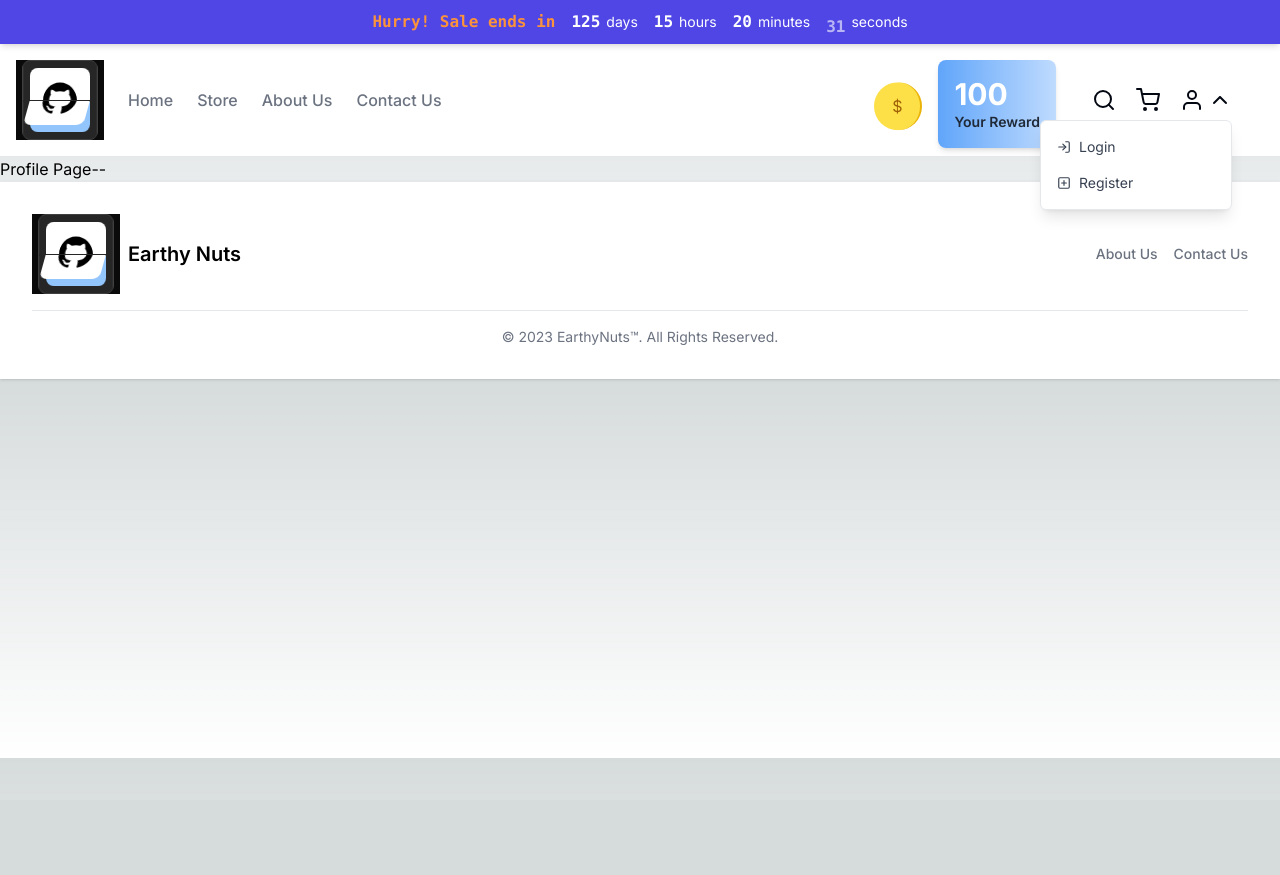
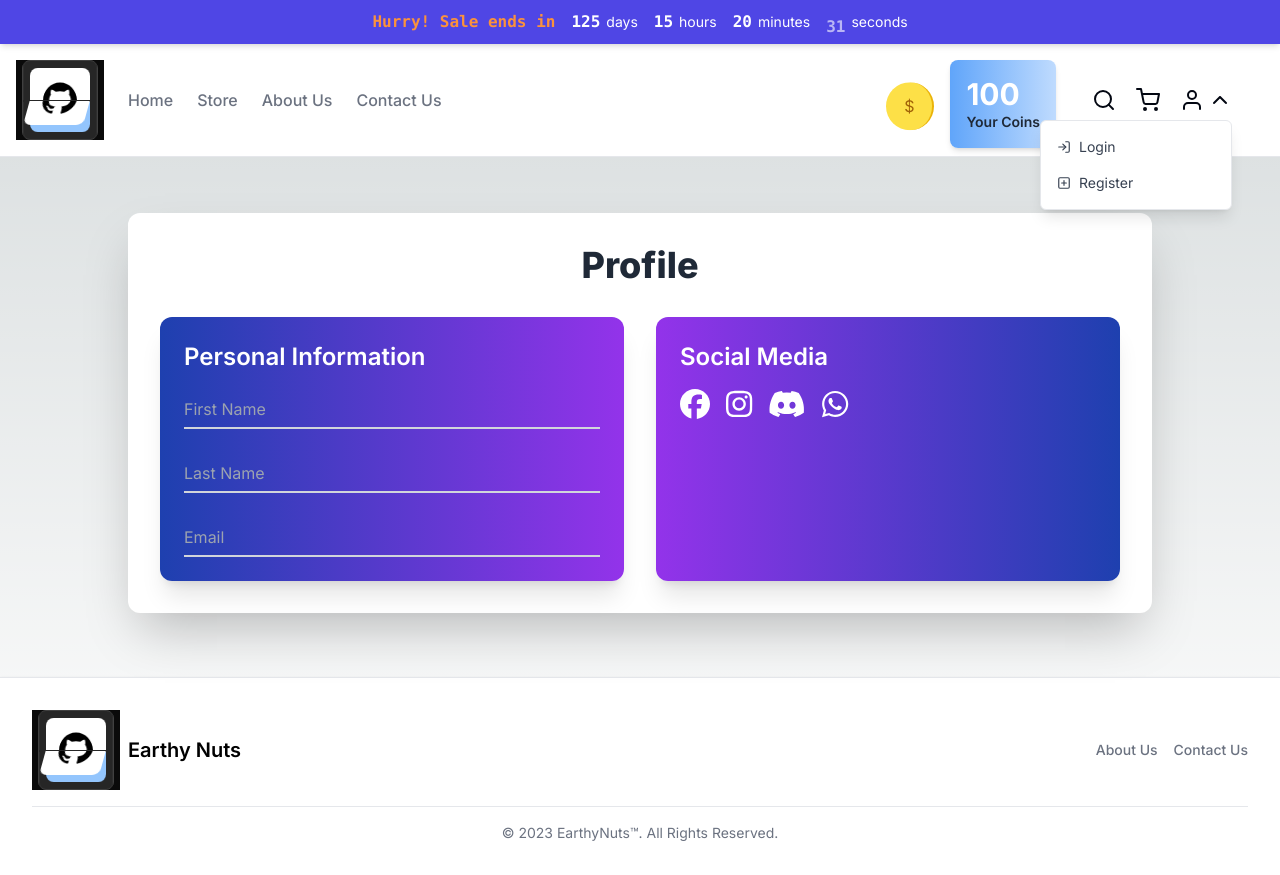
Before and after one commit to Siddharth0101/Ecommerce-Next.js, a Next.js app: page /profile in a window 1280 px wide. Both pictures are taken after a click on the button 1206 px from the left and 100 px from the top of the page. Before the commit the page ends 800 px from the top, so only its background shows below. Built offline with nearby package versions, Linux system fonts and the light colour scheme.

Commit message:
profile component

```diff
--- a/package.json
+++ b/package.json
@@ -9,6 +9,7 @@
     "lint": "next lint"
   },
   "dependencies": {
+    "@fortawesome/free-brands-svg-icons": "^6.5.2",
     "@fortawesome/free-solid-svg-icons": "^6.5.2",
     "@fortawesome/react-fontawesome": "^0.2.2",
     "@react-three/drei": "^9.107.2",
--- a/src/app/(authentication)/profile/page.js
+++ b/src/app/(authentication)/profile/page.js
@@ -1,12 +1,19 @@
 "use client";
 import { useEffect, useState } from "react";
+import { motion } from "framer-motion";
 import Loader from "./loading";
 import { useSelector } from "react-redux";
+import { FontAwesomeIcon } from "@fortawesome/react-fontawesome";
+import {
+  faFacebook,
+  faInstagram,
+  faDiscord,
+  faWhatsapp,
+} from "@fortawesome/free-brands-svg-icons";
 
-export default function Login() {
+export default function Profile() {
   const [isLoading, setIsLoading] = useState(true);
   const displayName = useSelector((state) => state.token.displayName);
-  const isLogged = useSelector((state) => state.token.isLogged);
 
   useEffect(() => {
     const timer = setTimeout(() => {
@@ -14,13 +21,129 @@ export default function Login() {
     }, 5000);
     return () => clearTimeout(timer);
   }, []);
+
   if (isLoading) {
     return <Loader />;
   }
+
   return (
-    <div>
-      Profile Page
-      {displayName}--{}
-    </div>
+    <motion.div
+      initial={{ opacity: 0 }}
+      animate={{ opacity: 1 }}
+      exit={{ opacity: 0 }}
+      className="flex flex-col items-center mt-14 mb-16"
+    >
+      <motion.div
+        initial={{ opacity: 0, y: -50 }}
+        animate={{ opacity: 1, y: 0 }}
+        transition={{ duration: 1 }}
+        className="max-w-5xl w-full bg-white rounded-xl shadow-2xl p-8 space-y-8"
+      >
+        <h2 className="text-center text-4xl font-extrabold text-gray-800 mb-8">
+          Profile
+        </h2>
+
+        <div className="flex flex-col md:flex-row md:space-x-8 space-y-8 md:space-y-0 w-full">
+          <motion.div
+            initial={{ opacity: 0, x: -50 }}
+            animate={{ opacity: 1, x: 0 }}
+            transition={{ duration: 1, delay: 0.2 }}
+            className="bg-gradient-to-r from-blue-800 to-purple-600 rounded-xl shadow-xl p-6 w-full"
+          >
+            <h3 className="text-2xl font-semibold text-white mb-4">
+              Personal Information
+            </h3>
+            <form className="space-y-6">
+              <motion.div
+                initial={{ opacity: 0, x: -20 }}
+                animate={{ opacity: 1, x: 0 }}
+                transition={{ duration: 0.8, delay: 0.4 }}
+                className="relative"
+              >
+                <input
+                  placeholder="First Name"
+                  className="peer h-10 w-full border-b-2 border-gray-300 text-gray-800 bg-transparent placeholder-transparent focus:outline-none focus:border-purple-500"
+                  value={displayName.split(" ")[0]}
+                  readOnly
+                />
+                <label className="absolute left-0 -top-3.5 text-gray-500 text-sm transition-all peer-placeholder-shown:text-base peer-placeholder-shown:text-gray-400 peer-placeholder-shown:top-2 peer-focus:-top-3.5 peer-focus:text-purple-500 peer-focus:text-sm">
+                  First Name
+                </label>
+              </motion.div>
+              <motion.div
+                initial={{ opacity: 0, x: -20 }}
+                animate={{ opacity: 1, x: 0 }}
+                transition={{ duration: 0.8, delay: 0.6 }}
+                className="relative"
+              >
+                <input
+                  placeholder="Last Name"
+                  className="peer h-10 w-full border-b-2 border-gray-300 text-gray-800 bg-transparent placeholder-transparent focus:outline-none focus:border-purple-500"
+                  value={displayName.split(" ")[1]}
+                  readOnly
+                />
+                <label className="absolute left-0 -top-3.5 text-gray-500 text-sm transition-all peer-placeholder-shown:text-base peer-placeholder-shown:text-gray-400 peer-placeholder-shown:top-2 peer-focus:-top-3.5 peer-focus:text-purple-500 peer-focus:text-sm">
+                  Last Name
+                </label>
+              </motion.div>
+              <motion.div
+                initial={{ opacity: 0, x: -20 }}
+                animate={{ opacity: 1, x: 0 }}
+                transition={{ duration: 0.8, delay: 0.8 }}
+                className="relative"
+              >
+                <input
+                  placeholder="Email"
+                  className="peer h-10 w-full border-b-2 border-gray-300 text-gray-800 bg-transparent placeholder-transparent focus:outline-none focus:border-purple-500"
+                  value={displayName}
+                  readOnly
+                />
+                <label className="absolute left-0 -top-3.5 text-gray-500 text-sm transition-all peer-placeholder-shown:text-base peer-placeholder-shown:text-gray-400 peer-placeholder-shown:top-2 peer-focus:-top-3.5 peer-focus:text-purple-500 peer-focus:text-sm">
+                  Email
+                </label>
+              </motion.div>
+            </form>
+          </motion.div>
+
+          <motion.div
+            initial={{ opacity: 0, x: 50 }}
+            animate={{ opacity: 1, x: 0 }}
+            transition={{ duration: 1, delay: 0.2 }}
+            className="bg-gradient-to-r from-purple-600 to-blue-800 rounded-xl shadow-xl p-6 w-full"
+          >
+            <h3 className="text-2xl font-semibold text-white mb-4">
+              Social Media
+            </h3>
+            <motion.div
+              initial={{ scale: 0 }}
+              animate={{ scale: 1 }}
+              transition={{ duration: 0.5, delay: 0.4 }}
+              className="text-white flex space-x-4"
+            >
+              <FontAwesomeIcon
+                icon={faFacebook}
+                className="text-3xl hover:text-blue-500 cursor-pointer transition-colors duration-300"
+                title="Facebook"
+              />
+              <FontAwesomeIcon
+                icon={faInstagram}
+                className="text-3xl hover:text-purple-500 cursor-pointer transition-colors duration-300"
+                title="Instagram"
+              />
+              <FontAwesomeIcon
+                icon={faDiscord}
+                className="text-3xl hover:text-gray-500 cursor-pointer transition-colors duration-300"
+                title="Discord"
+              />
+              <FontAwesomeIcon
+                icon={faWhatsapp}
+                className="text-3xl hover:text-green-500 cursor-pointer transition-colors duration-300"
+                title="WhatsApp"
+              />
+            </motion.div>
+          </motion.div>
+        </div>
+      </motion.div>
+    </motion.div>
   );
 }
--- a/src/app/components/header/rewardLogo.js
+++ b/src/app/components/header/rewardLogo.js
@@ -15,7 +15,7 @@ export default function RewardLogo({ amount }) {
           {amount}
         </div>
         <div className="text-xs sm:text-sm text-gray-800 font-semibold">
-          Your Reward
+          Your Coins
         </div>
       </div>
     </div>
```
Also changed, not shown: 1 other file (tests, documents, lock files or other folders).
